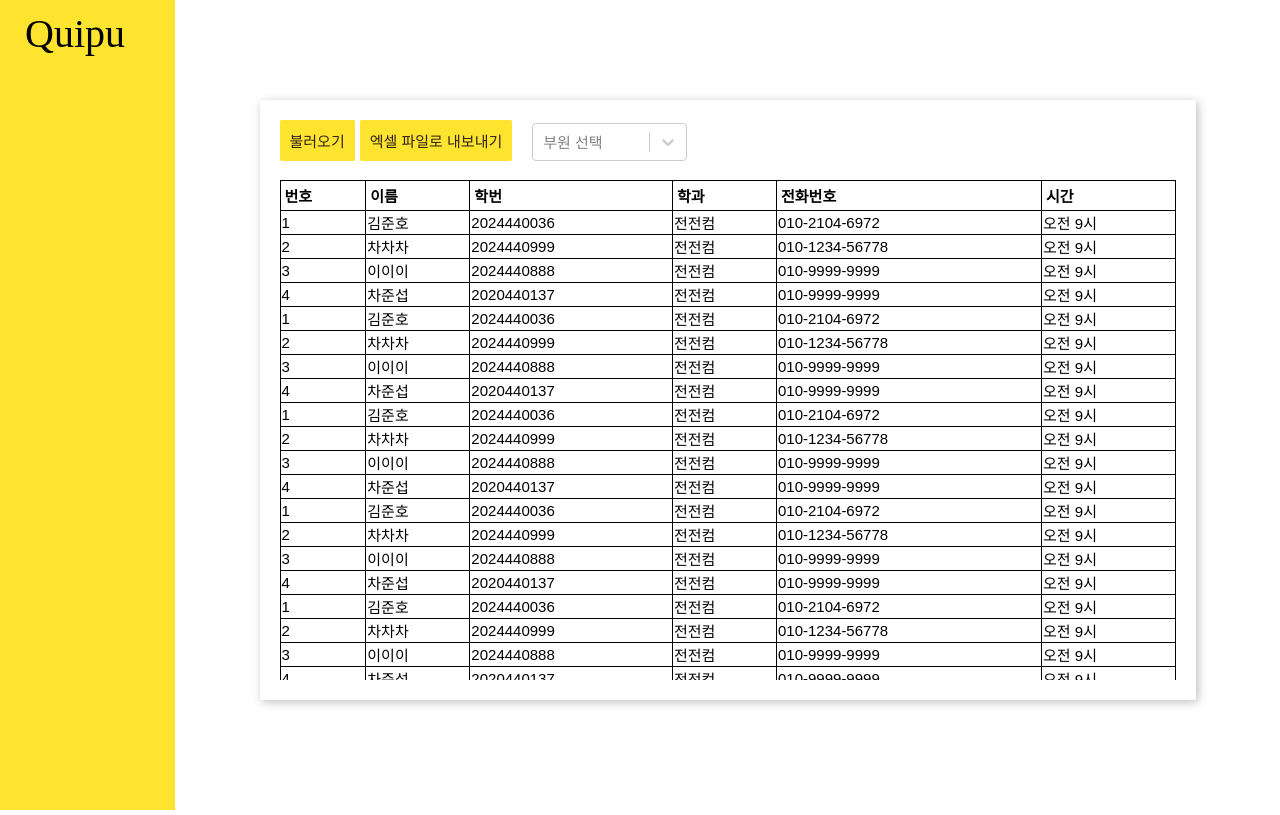
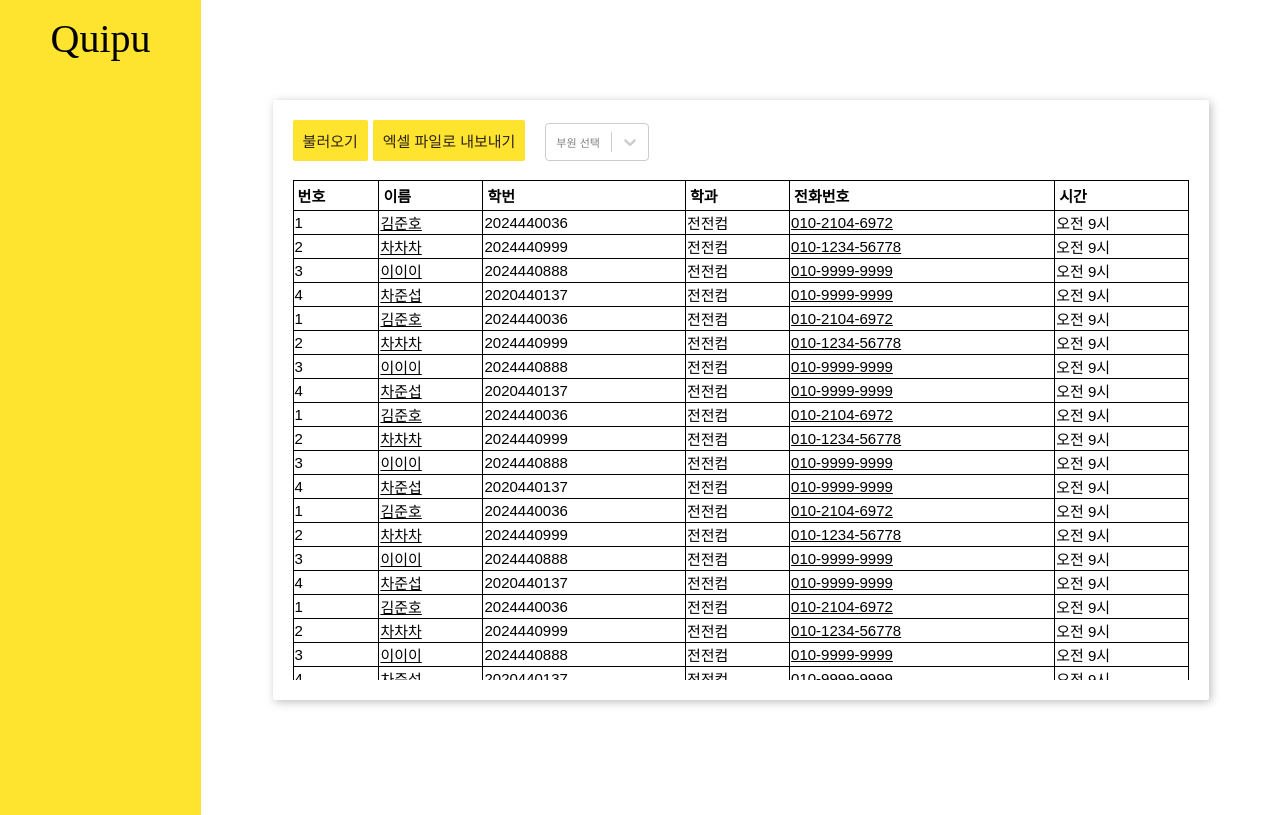
Before and after one commit to Quipu-Developers/backoffice-frontend, a React (Create React App) app: page /recruitDB in a window 1280 px wide. Built offline with nearby package versions, Linux system fonts and the light colour scheme; a web font is replaced by a local one.

Commit message:
Feat: 배치 디테일 및 밑줄 수정

```diff
--- a/src/page/recruitDB.jsx
+++ b/src/page/recruitDB.jsx
@@ -87,8 +87,17 @@ function RecruitDB() {
       backgroundColor: state.isFocused ? "#fee32f" : "",
       color: state.isFocused ? "black" : "",
     }),
-
-  }
+    control: provided => ({
+      ...provided,
+      width: '6.5rem',
+      height: '2rem',
+    }),
+    menu: provided => ({
+      ...provided,
+      width: '6.5rem',
+      height: '4rem',
+    }),
+  };
 
   //키보드 상 Arrow 버튼 기능 구현
   useEffect(() => {
--- a/src/style/recruitDB.css
+++ b/src/style/recruitDB.css
@@ -2,11 +2,10 @@
 .select{
   font-family: "Nanum Gothic", sans-serif;
   position: relative;
-  width: 195px;
   padding: 20px;
   padding-bottom: 2px;
   margin-bottom: 15px;
-  font-size: 15px;
+  font-size: 11px;
   order: 1;
   z-index: 1;
   color: black;
@@ -23,13 +22,15 @@
 }
 
 .db-logo {
+  display: flex;
+  justify-content: center;
   height: 100vh;
   width: 150px;
   font-family: 'JalnanGothic';
   background-color: #fee32f;
   color: black;
   font-size: 40px;
-  padding: 20px 0 0 25px;
+  padding: 30px 2% 0 2%;
 }
 
 .bottombox {
@@ -37,6 +38,7 @@
   height: 70vh;
   width: 70%;
   flex-direction: column;
+  justify-content: center;
   align-items: center;
   background-color: white;
   padding: 20px;
@@ -113,12 +115,12 @@
   background-color: #ececec;
 }
 
-.phonenumber:hover {
+.phonenumber {
   cursor: pointer;
   text-decoration: underline;
 }
 
-.name:hover {
+.name {
   cursor: pointer;
   text-decoration: underline;
 }
@@ -189,7 +191,6 @@
 @media (max-width: 932px) {
   /* 드롭다운 디자인 */
   .select{
-    width: 25%;
     padding: 0 5px 0;
     margin-bottom: 0;
     font-size: 12px;
@@ -211,7 +212,6 @@
     height: 60vh;
     width: 60%;
     padding: 10px;
-    margin: 0px 50px;
     justify-content: center;
   }
 
```
